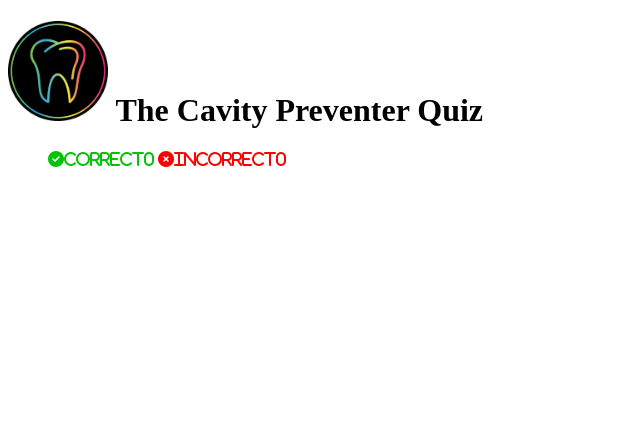
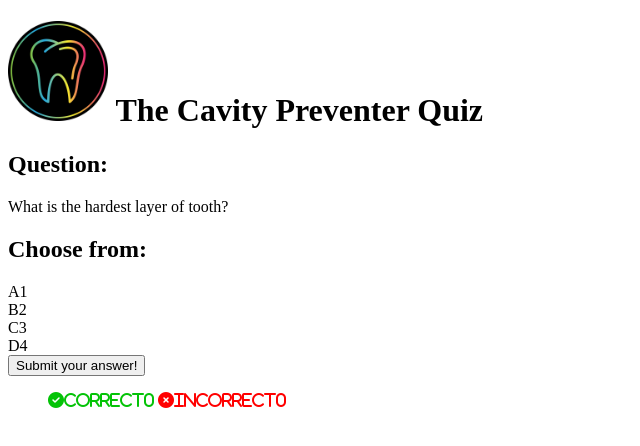
Before and after one commit to kellie-cat/dental-quiz, a plain HTML site: page index.html in a window 1280 px wide. Shown: the whole page, without its empty margins (0-640 px from the left). Drawn offline with Linux system fonts and the light colour scheme.

Commit message:
Add basic HTML structure to game area

```diff
--- a/index.html
+++ b/index.html
@@ -31,8 +31,18 @@
 		</header>
 
 		<div class="game-area">
-			<section class="question-area"></section>
-			<section class="choice-area"></section>
+			<section class="question-area">
+				<h1 class="question-header">Question:</h1>
+				<p class="question-text">What is the hardest layer of tooth?</p>
+			</section>
+			<section class="choice-area">
+				<h1 class="multiple-choice-header">Choose from:</h1>
+				<div class="multiple-choice-answer answer-one" id="answer1">A1</div>
+				<div class="multiple-choice-answer answer-two" id="answer2">B2</div>
+				<div class="multiple-choice-answer answer-three" id="answer3">C3</div>
+				<div class="multiple-choice-answer answer-four" id="answer4">D4</div>
+				<button class="submit-button">Submit your answer!</button>
+			</section>
 			<section class="answer-area"></section>
 			<figure class="score-area">
 				<i class="fa-solid fa-circle-check" style="color: #04c307">Correct<span class="score"
```
